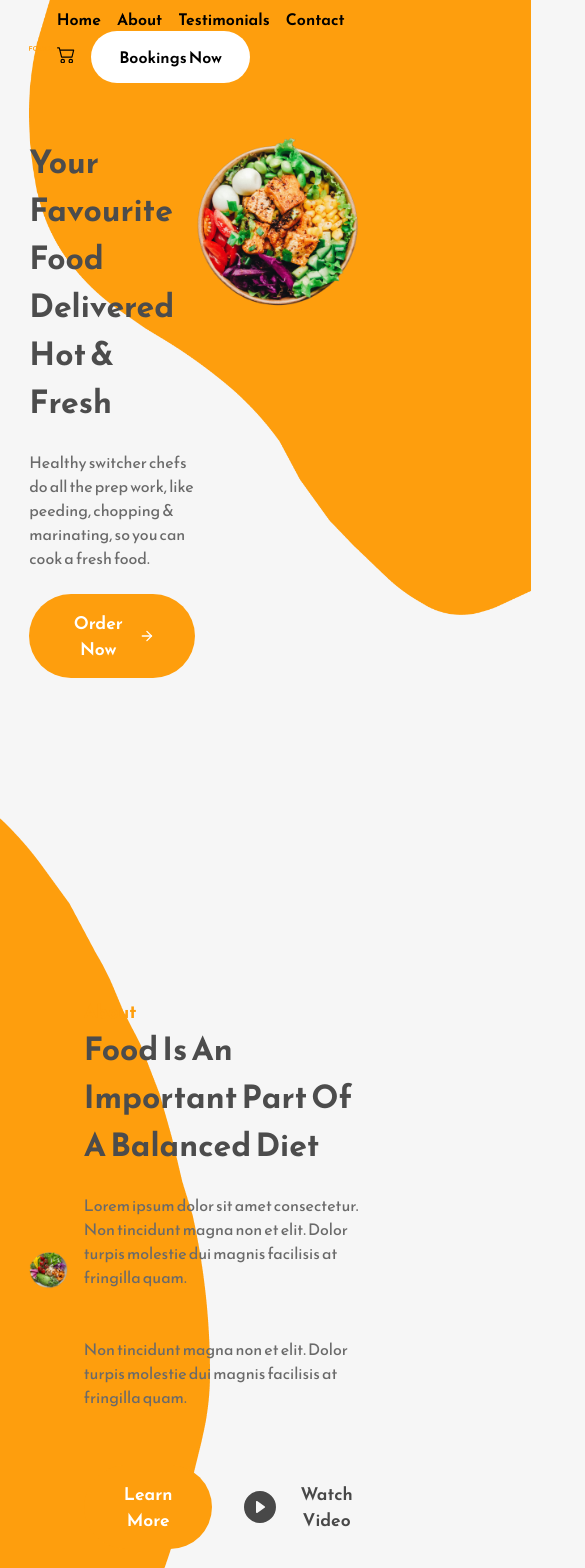
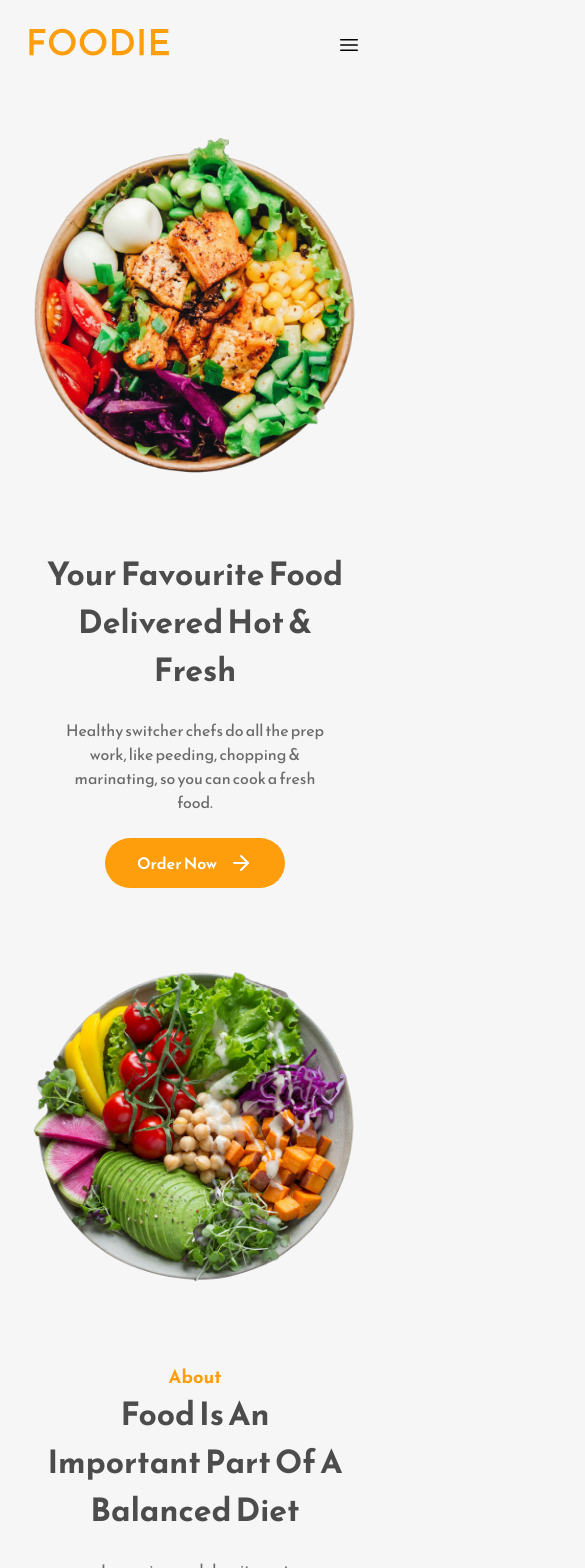
Before and after one commit to bikashofficial99/fodiee, a React (Create React App) app: page / in a window 390 px wide. Shown: the top 1568 px of the page, 585 px wide, since content can reach past the window. Built offline with nearby package versions, Linux system fonts and the light colour scheme.

Commit message:
Responsive

```diff
--- a/src/App.css
+++ b/src/App.css
@@ -318,3 +318,110 @@ nav {
     max-width: 600px;
   }
 }
+@media (max-width: 800px) {
+  .nav-logo-container {
+    max-width: 140px;
+  }
+  .navbar-links-container {
+    display: none;
+  }
+  .navbar-menu-container {
+    display: flex;
+  }
+  .home-bannerImage-container {
+    max-width: 450px;
+  }
+  .home-banner-container,
+  .about-section-container {
+    flex-direction: column-reverse;
+    align-items: center;
+    justify-content: center;
+  }
+  .about-section-container {
+    flex-direction: column;
+  }
+  .home-image-section,
+  .about-section-image-container {
+    width: 100%;
+    max-width: 400px;
+  }
+  .primary-heading {
+    text-align: center;
+    max-width: 90%;
+  }
+  .primary-text {
+    text-align: center;
+    max-width: 80%;
+  }
+  .home-text-section,
+  .about-section-text-container {
+    justify-content: center;
+    align-items: center;
+    margin-top: 4rem;
+  }
+  .secondary-button {
+    font-size: 1rem;
+    padding: 0.8rem 2rem;
+    cursor: pointer;
+  }
+  .about-section-container {
+    margin-top: 5rem !important;
+  }
+  .about-buttons-container {
+    justify-content: center;
+    flex-direction: column;
+  }
+  .primary-subheading {
+    text-align: center;
+  }
+  .watch-video-button {
+    margin-left: 0rem !important;
+    margin-top: 1rem;
+    font-size: 1rem !important;
+  }
+  .watch-video-button svg {
+    margin-right: 0.5rem !important;
+  }
+  .about-section-image-container {
+    margin-right: 0rem !important;
+  }
+  .work-section-wrapper {
+    margin-top: 5rem !important;
+  }
+  .work-section-bottom {
+    margin-top: 1rem !important;
+  }
+  .contact-form-container {
+    padding: 0.5rem !important;
+    flex-direction: column;
+    justify-content: center;
+    align-items: center;
+    border-radius: 1rem !important;
+  }
+  .contact-form-container input {
+    font-size: 1rem !important;
+    max-width: 100%;
+    padding: 0.5rem 1rem !important;
+    margin-bottom: 0.8rem !important;
+    text-align: center;
+  }
+  .footer-wrapper {
+    flex-direction: column;
+  }
+  .footer-section-two {
+    flex-direction: column;
+    margin-top: 2rem;
+  }
+  .footer-section-columns {
+    margin: 1rem 0rem;
+  }
+  .App {
+    max-width: 95vw;
+  }
+}
+@media (max-width: 600px) {
+  .home-bannerImage-container,
+  .about-background-image-container {
+    display: none;
+  }
+}
```
